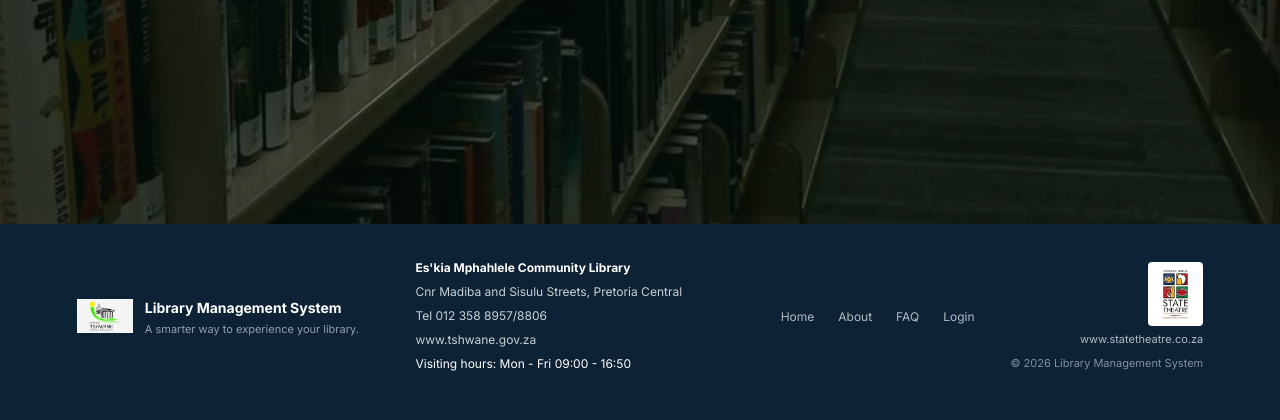
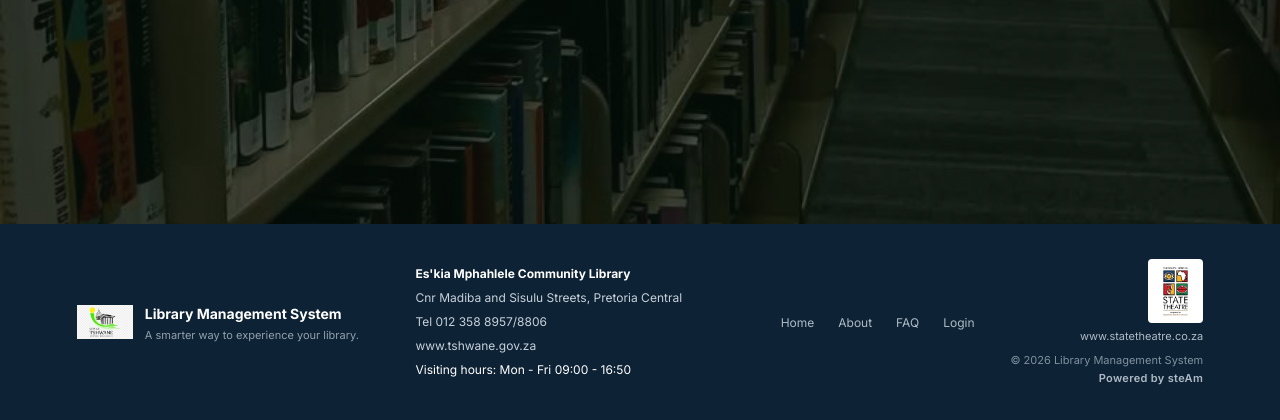
Before and after one commit to Hlompho-Khoali/library-management-system, a Flask app: page / in a window 1280 px wide. Shown: the part 576-996 px from the top of the page. Before the commit the page ends 947 px from the top, so only its background shows below. Run offline with Flask 3, Linux system fonts and the light colour scheme.

Commit message:
commit -m "Updated card images, added background images, updated styles and templates"

```diff
--- a/app/static/css/style.css
+++ b/app/static/css/style.css
@@ -1003,6 +1003,14 @@ textarea {
     color: #7f919f;
 
     font-size: 11px;
+}
+
+.footer-powered {
+    display: block;
+    margin-top: 4px;
+    color: #aebbc5;
+    font-weight: 600;
+    letter-spacing: 0.03em;
 }
 
 .footer-partner {
--- a/app/templates/home.html
+++ b/app/templates/home.html
@@ -146,6 +146,7 @@
             </a>
 
             © 2026 Library Management System
+            <span class="footer-powered">Powered by steAm</span>
         </div>
 
     </footer>
```
